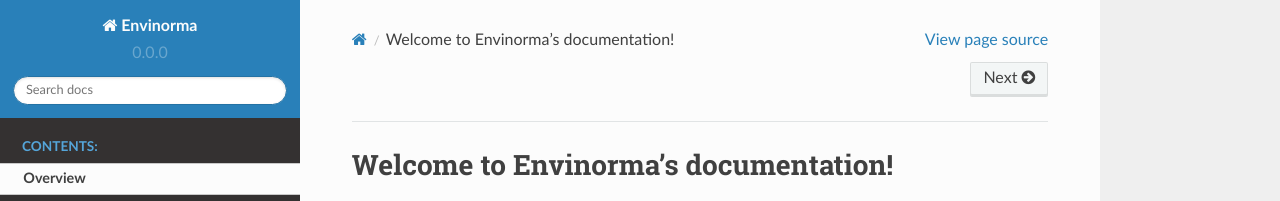
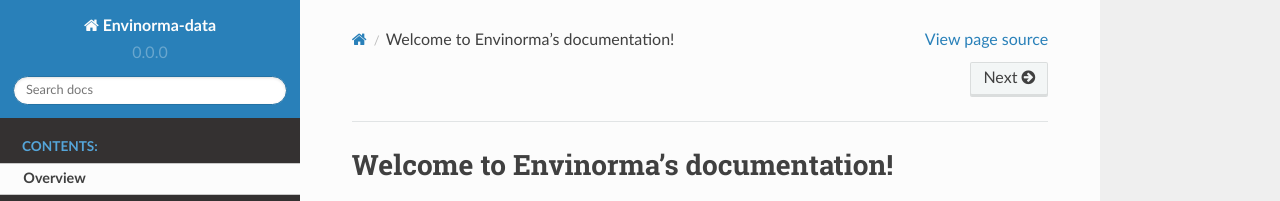
Before and after one commit to Envinorma/envinorma-data, a Sphinx documentation site: the page built from docs/index.rst, in a window 1280 px wide. Shown: the top 201 px of the page. Built offline with Sphinx 7.4.7 and the Read the Docs theme 2.0.0, drawn with Linux system fonts in a browser that asks for light colours; pages that are not in the unit, such as notebooks, are missing from menus.

Commit message:
changed project name

```diff
--- a/docs/conf.py
+++ b/docs/conf.py
@@ -70,7 +70,7 @@ source_suffix = {
 master_doc = 'index'
 
 # General information about the project.
-project = u'Envinorma'
+project = u'Envinorma-data'
 copyright = u'2021, Envinorma'
 author = u'Envinorma'
 
```
